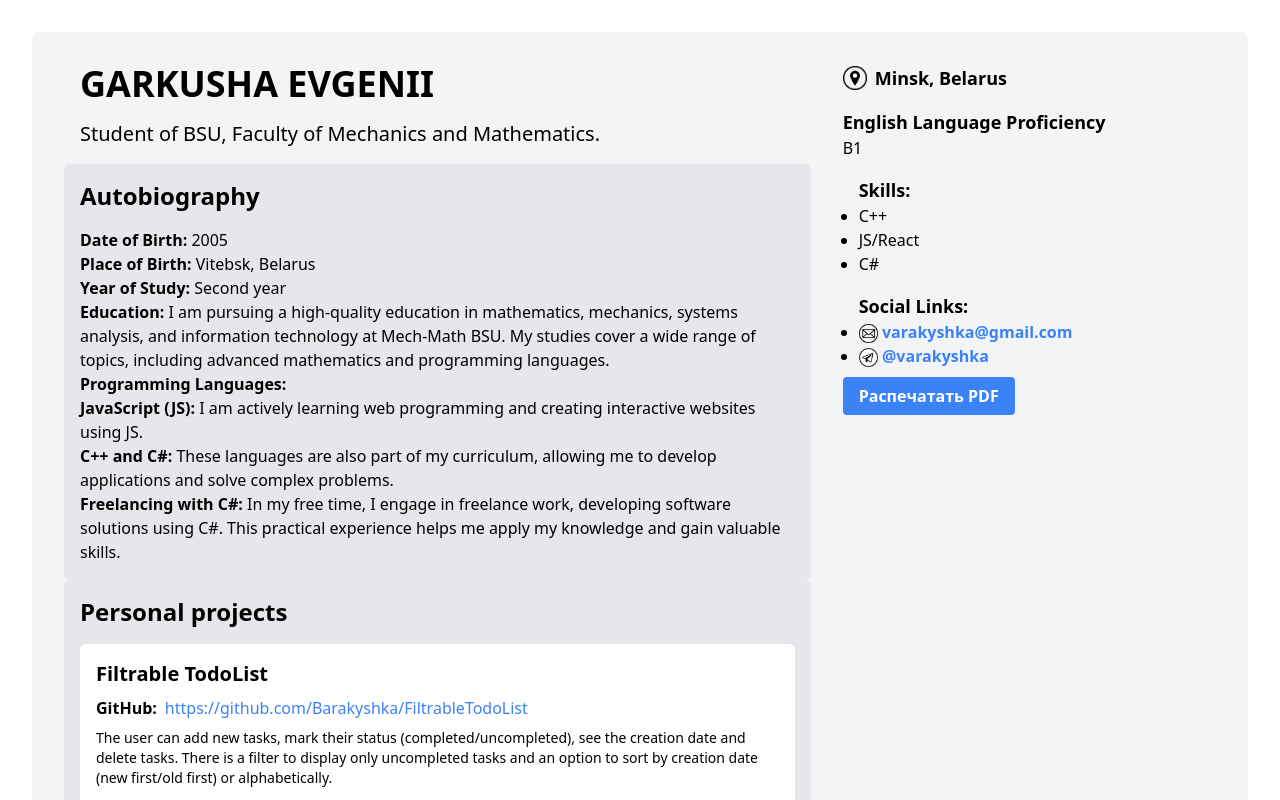
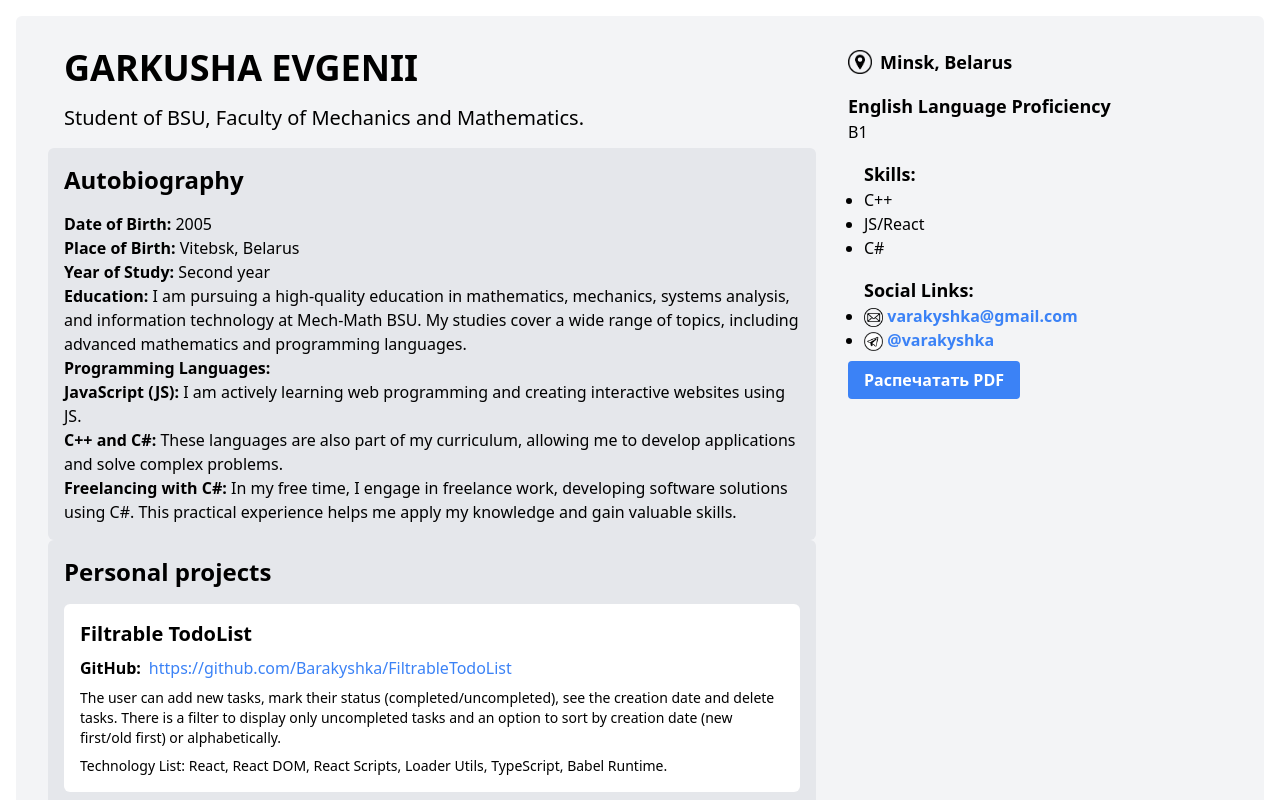
Before and after one commit to Barakyshka/CV, a React (Vite) app: page / in a window 1280 px wide. Shown: the top 800 px of the page. Built offline with nearby package versions, Linux system fonts and the light colour scheme.

Commit message:
Update App.jsx

```diff
--- a/src/App.jsx
+++ b/src/App.jsx
@@ -4,7 +4,7 @@ import AuthorInfo from './components/AuthorInfo';
 function App() {
   return (
 
-    <div class="container mx-auto p-2 md:p-4 lg:p-8">
+    <div class="container mx-auto p-2 md:p-4">
       <AuthorInfo />
     </div>
   );
```
